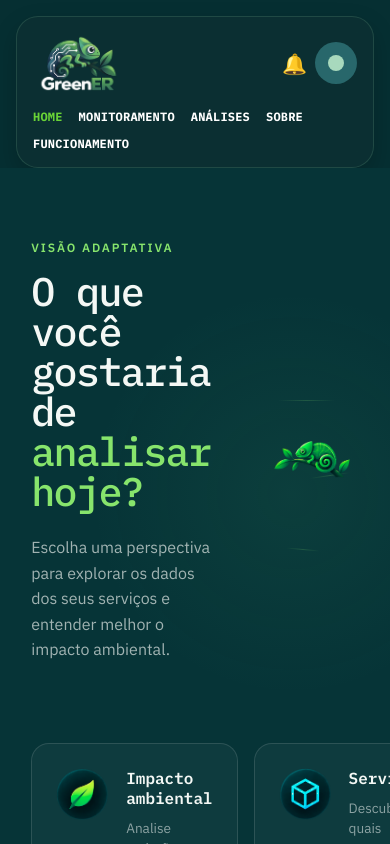
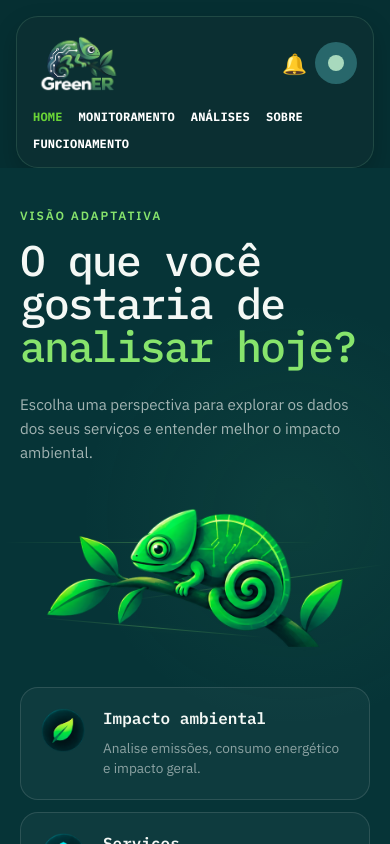
Before and after one commit to LetzApplin/GreenER, a React (Vite) app in the folder frontend/: page / in a window 390 px wide. Shown: the top 844 px of the page. Built offline with nearby package versions, Linux system fonts and the light colour scheme; no server answers.

Commit message:
fix: aperfeiçoamento de responsividade e layout adaptativo

```diff
--- a/frontend/src/pages/Home.css
+++ b/frontend/src/pages/Home.css
@@ -92,6 +92,7 @@
 }
 
 .analysis-option {
+  min-width: 0;
   min-height: 150px;
   padding: 24px;
 
@@ -112,6 +113,10 @@
     transform 200ms ease,
     border-color 200ms ease,
     background 200ms ease;
+}
+
+.analysis-option > div:last-child {
+  min-width: 0;
 }
 
 .analysis-option:hover {
@@ -227,6 +232,7 @@
   max-width: 470px;
 
   position: relative;
+  z-index: 1;
 }
 
 .home-chameleon {
@@ -273,7 +279,8 @@
   inset: 0;
 
   pointer-events: none;
-  opacity: 0.18;
+  opacity: 0.38;
+  z-index: 0;
 }
 
 .tech-line {
@@ -281,27 +288,46 @@
 
   height: 1px;
 
-  background: linear-gradient(90deg, transparent, var(--adaptive-color), transparent);
+  background: linear-gradient(
+    90deg,
+    transparent,
+    color-mix(
+      in srgb,
+      var(--adaptive-color) 75%,
+      transparent
+    ),
+    transparent
+  );
+
+  filter: drop-shadow(
+    0 0 4px
+    color-mix(
+      in srgb,
+      var(--adaptive-color) 40%,
+      transparent
+    )
+  );
+
+  transition: background 400ms ease;
 }
-
 .tech-line-1 {
-  width: 75%;
-  top: 30%;
-  left: 5%;
+  width: 90%;
+  top: 24%;
+  left: -5%;
 }
 
 .tech-line-2 {
-  width: 55%;
-  top: 55%;
-  right: 0;
+  width: 75%;
+  top: 52%;
+  right: -5%;
 
   transform: rotate(-8deg);
 }
 
 .tech-line-3 {
-  width: 45%;
-  bottom: 20%;
-  left: 15%;
+  width: 65%;
+  bottom: 16%;
+  left: 5%;
 
   transform: rotate(5deg);
 }
@@ -354,3 +380,92 @@
   transform: translate(-50%, -50%) scale(3);
   opacity: 1;
 }
+
+@media (max-width: 1000px) {
+  .home {
+    padding: 56px 6% 40px;
+  }
+
+  .home-hero {
+    grid-template-columns: 1fr 0.8fr;
+    gap: 32px;
+
+    margin-bottom: 48px;
+  }
+
+   .home-content h1 {
+    font-size: clamp(2.4rem, 6vw, 3.8rem);
+  }
+
+  .chameleon-wrapper {
+    min-width: 280px;
+    max-width: 380px;
+  }
+
+  .analysis-selector {
+    grid-template-columns: repeat(2, 1fr);
+  }
+
+  .analysis-option:last-child {
+    grid-column: 1 / -1;
+  }
+}
+
+@media (max-width: 700px) {
+  .home {
+    padding: 40px 20px 32px;
+  }
+
+  .home-hero {
+    grid-template-columns: 1fr;
+    gap: 28px;
+
+    margin-bottom: 36px;
+  }
+
+  .home-content {
+    max-width: 100%;
+  }
+
+  .home-content h1 {
+    font-size: clamp(2.2rem, 11vw, 3.2rem);
+  }
+
+  .home-description {
+    font-size: 0.95rem;
+  }
+
+  .home-visual {
+    min-height: auto;
+  }
+
+  .chameleon-wrapper {
+    width: min(85%, 360px);
+    min-width: 0;
+
+    margin: 0 auto;
+  }
+
+  .analysis-selector {
+    grid-template-columns: 1fr;
+    gap: 12px;
+  }
+
+  .analysis-option,
+  .analysis-option:last-child {
+    grid-column: auto;
+
+    width: 100%;
+    min-height: auto;
+    padding: 20px;
+  }
+
+  .analysis-icon {
+    width: 44px;
+    height: 44px;
+  }
+
+  .home-status {
+    margin-top: 24px;
+  }
+}
```
